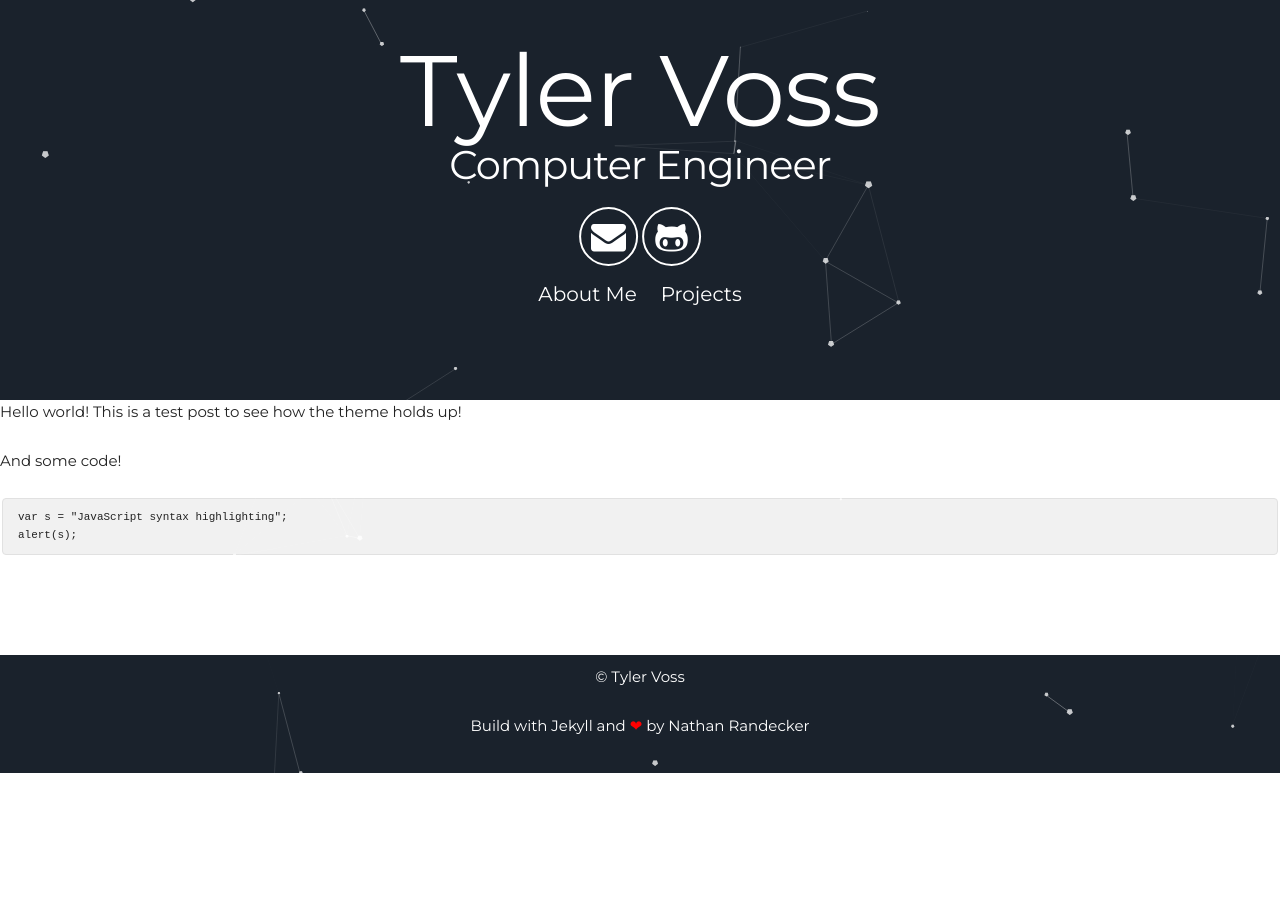
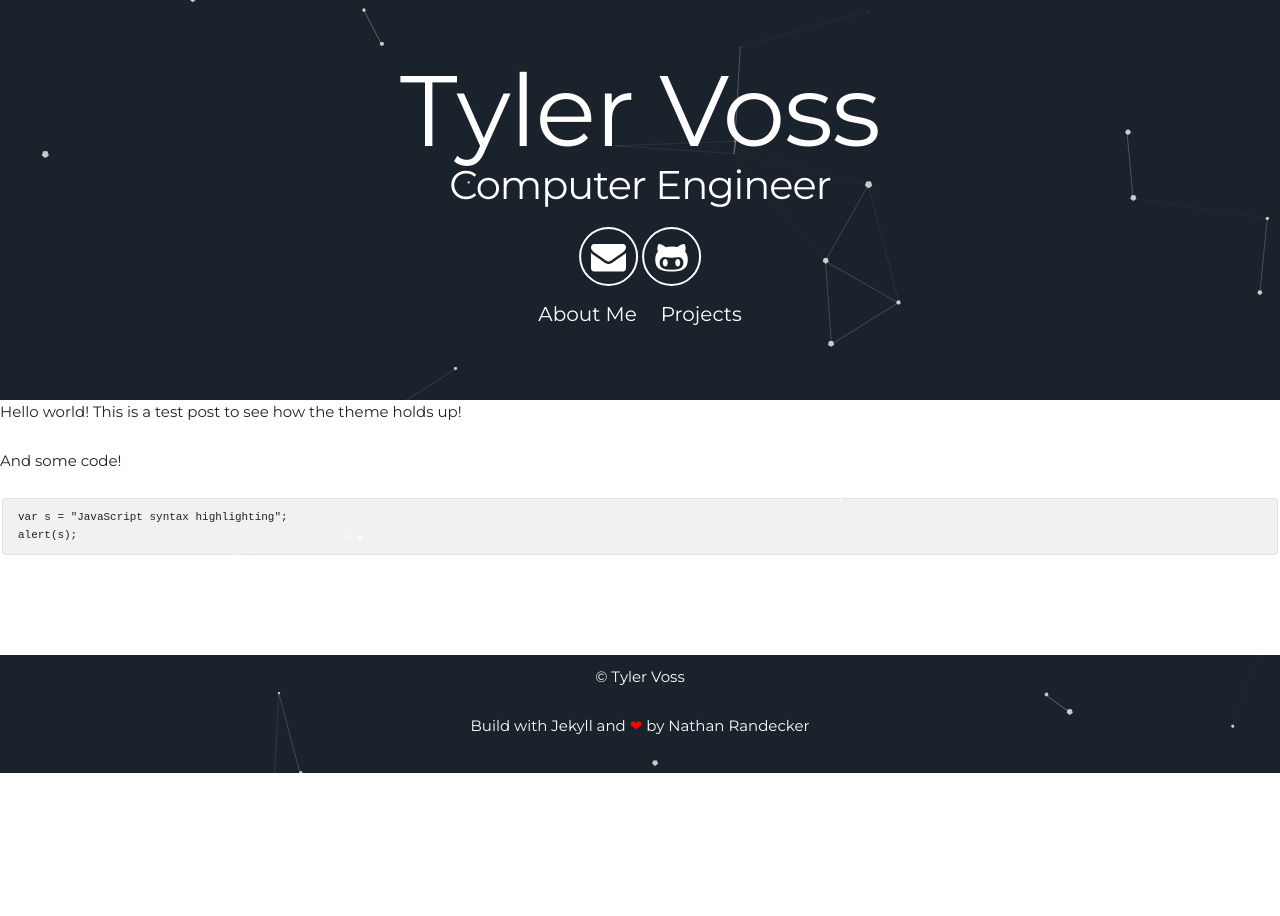
Before and after one commit to tVoss/tVoss.github.io, a Jekyll site: the page built from _posts/2017-04-05-hello-world.md, in a window 1280 px wide. Built offline with Jekyll 4.4.1, drawn with Linux system fonts in a browser that asks for light colours.

Commit message:
Update post-header.html

```diff
--- a/_includes/post-header.html
+++ b/_includes/post-header.html
@@ -1,6 +1,6 @@
 
 <div id="particles-js" style="min-height: 0; height:400px">
-  <div class="content" style="top: 20%">
+  <div class="content" style="top: 200px">
       <h1>
         <span class="site-title">{{site.username}}</span>
         <span class="site-description">{{site.user_title}}</span>
```
